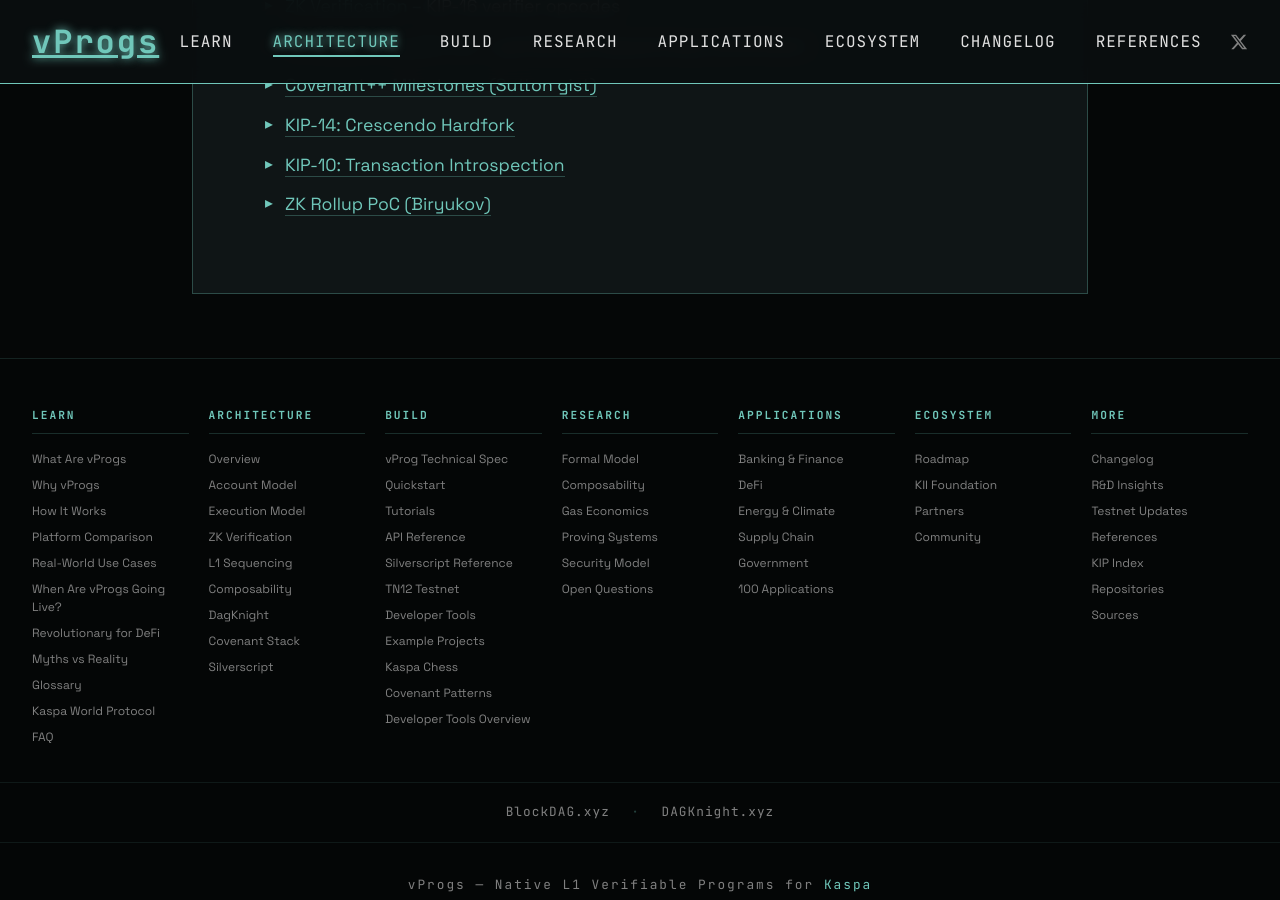
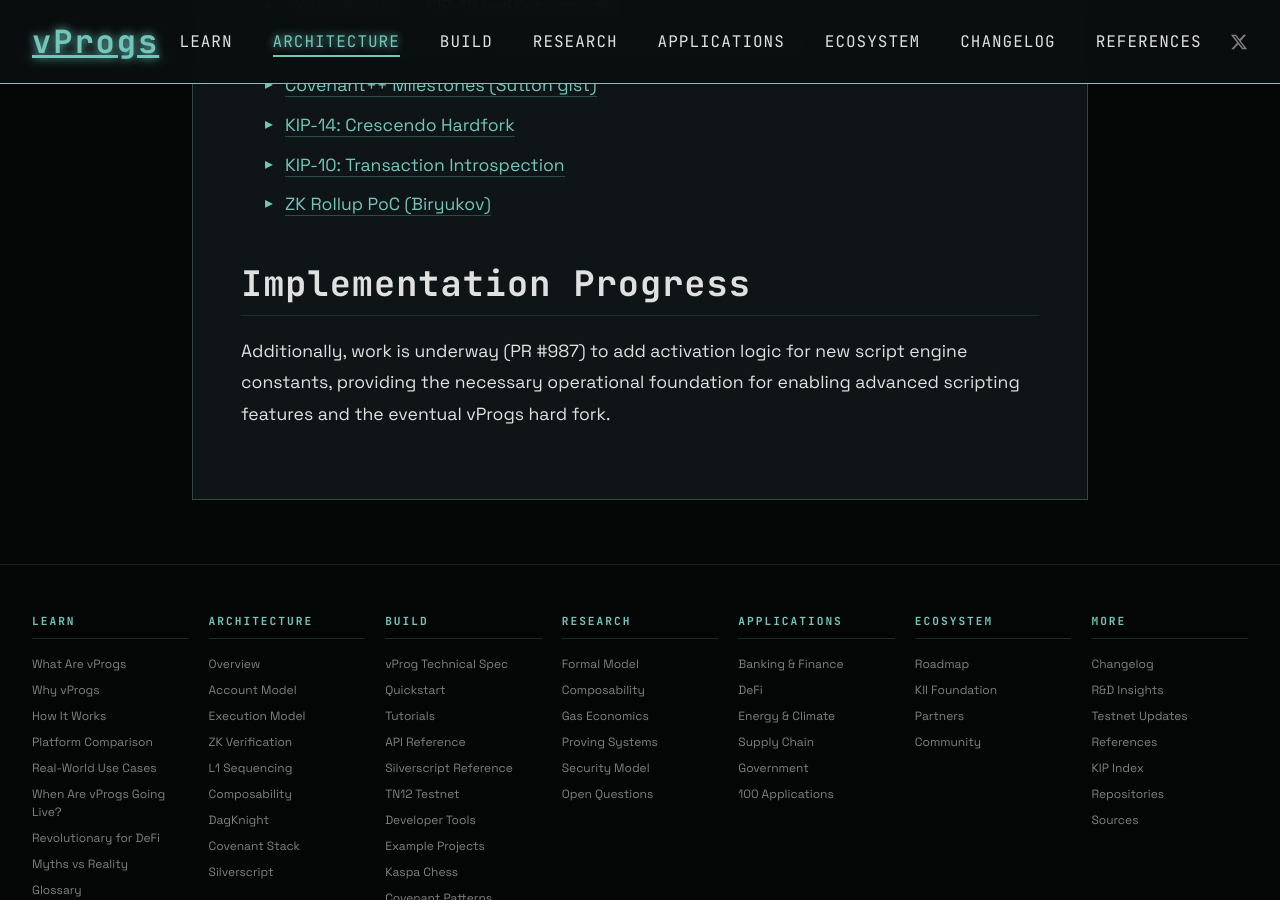
Before and after one commit to creative-inference/vprogs.xyz, a Jekyll site: the page built from architecture/covenants.md, in a window 1280 px wide and 900 px high, scrolled down 20737 px. Built offline with Jekyll 4.4.1, drawn with Linux system fonts in a browser that asks for light colours.

Commit message:
Add script engine activation progress to Covenants implementation [auto]

```diff
--- a/architecture/covenants.md
+++ b/architecture/covenants.md
@@ -551,3 +551,8 @@
 - [KIP-14: Crescendo Hardfork](https://github.com/kaspanet/kips/blob/master/kip-0014.md)
 - [KIP-10: Transaction Introspection](https://github.com/kaspanet/kips/blob/master/kip-0010.md)
 - [ZK Rollup PoC (Biryukov)](https://github.com/biryukovmaxim/rusty-kaspa/tree/zk-rollup-covenant-example)
+
+## Implementation Progress
+
+
+Additionally, work is underway (PR #987) to add activation logic for new script engine constants, providing the necessary operational foundation for enabling advanced scripting features and the eventual vProgs hard fork.
```
